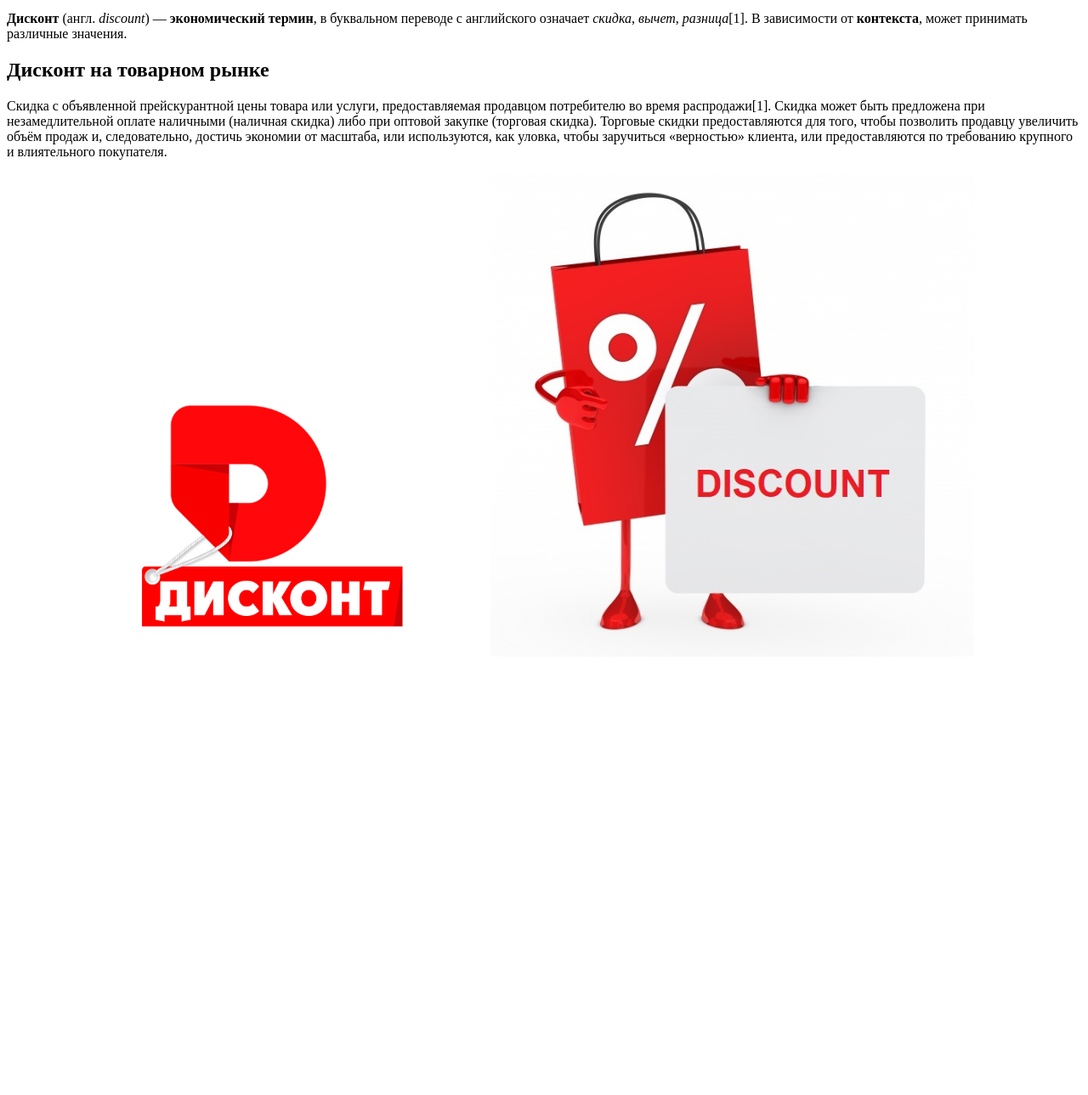
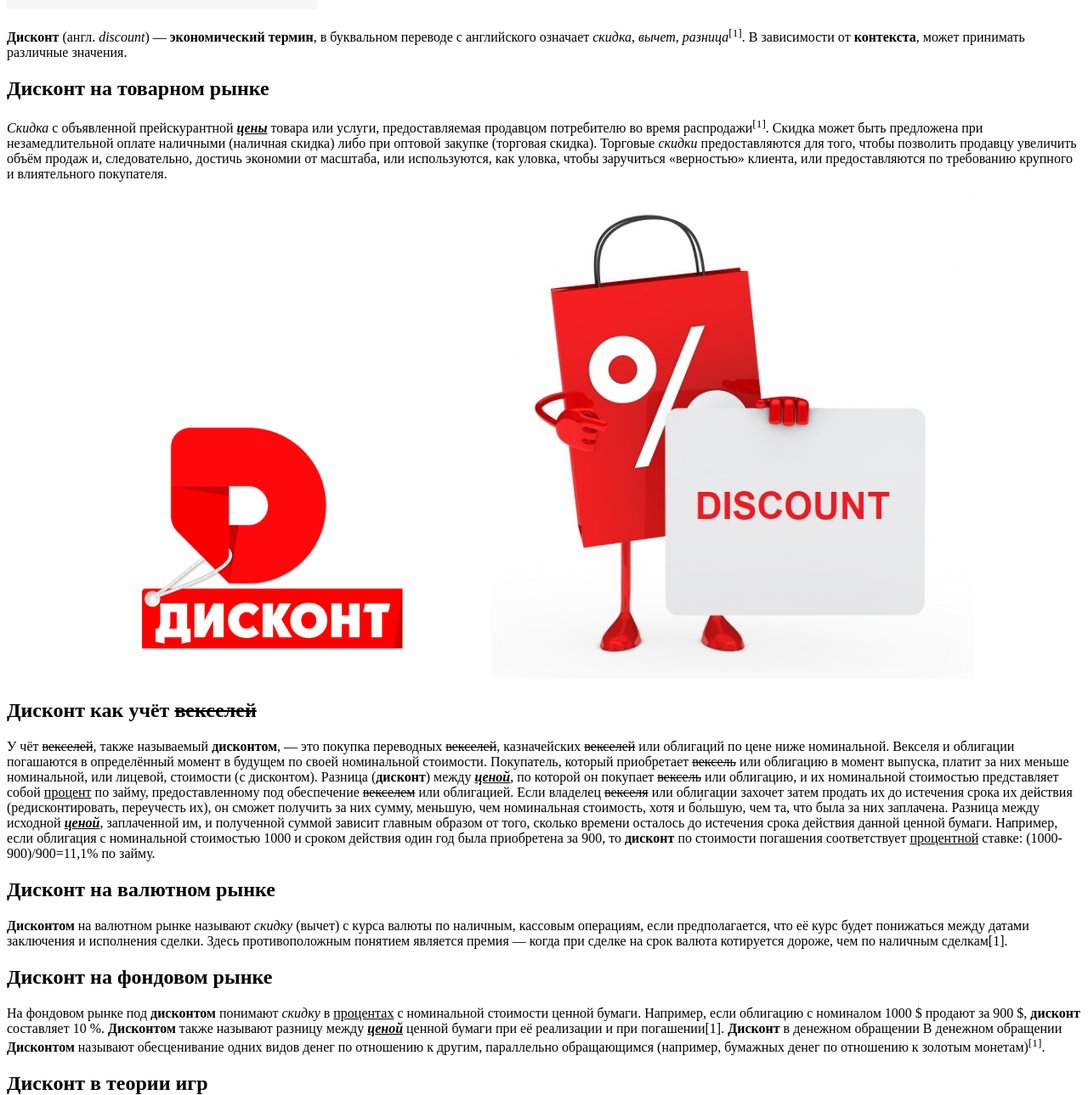
Before and after one commit to Zaxaroov/web-prog-nstu, a plain HTML site: page discount.html in a window 1280 px wide. Shown: the part 319-1608 px from the top of the page at 85% size. Before the commit the page ends 1108 px from the top, so only its background shows below. Drawn offline with Linux system fonts and the light colour scheme.

Commit message:
Форматирование текста

```diff
--- a/discount.html
+++ b/discount.html
@@ -1,10 +1,17 @@
+<!doctype html>
+<html>
+    <head>
+        <meta charset="UTF-8">
+        <title>Захаров Илья Максимович. Дисконт</title>
+    </head>
 <p>
+    <body>
     <h1>Дисконт</h1>
 </p>
 <img src="discount1.png" height="250">
 <p>
         <b>Дисконт</b> (англ. <i>discount</i>) — <b>экономический термин</b>, в буквальном
-    переводе с английского означает <i>скидка</i>, <i>вычет</i>, <i>разница</i>[1].
+    переводе с английского означает <i>скидка</i>, <i>вычет</i>, <i>разница</i><sup>[1]</sup>.
     В зависимости от <b>контекста</b>, может принимать различные значения.
 </p>
 
@@ -13,13 +20,66 @@
 </p>
 
 <p>
-    Скидка с объявленной прейскурантной цены товара или услуги,
+    <i>Скидка</i> с объявленной прейскурантной <b><u><i>цены</i></u></b> товара или услуги,
     предоставляемая продавцом потребителю во время
-    распродажи[1]. Скидка может быть предложена при незамедлительной оплате наличными (наличная скидка) либо при оптовой
-    закупке (торговая скидка). Торговые скидки предоставляются для
+    распродажи<sup>[1]</sup>. Скидка может быть предложена при незамедлительной оплате наличными (наличная скидка) либо при оптовой
+    закупке (торговая скидка). Торговые <i>скидки</i> предоставляются для
     того, чтобы позволить продавцу увеличить объём продаж и, следовательно, достичь экономии от масштаба, или используются,
     как уловка, чтобы заручиться «верностью» клиента, или предоставляются по требованию крупного и влиятельного покупателя.
 </p>
 <p>
     <img src="discount2.jpg" width="45%"><img src="discount3.jpg" width="45%">
 </p>
+<p>
+    <h2>Дисконт как учёт <s>векселей</s></h2>
+</p>
+<p>У
+    чёт <s>векселей</s>, также называемый <b>дисконтом</b>, — это покупка переводных <s>векселей</s>, казначейских <s>векселей</s> или облигаций по цене
+ниже номинальной. Векселя и облигации погашаются в определённый момент в будущем по своей номинальной стоимости.
+Покупатель, который приобретает <s>вексель</s> или облигацию в момент выпуска, платит за них меньше номинальной, или лицевой,
+стоимости (с дисконтом). Разница (<b>дисконт</b>) между <b><u><i>ценой</i></u></b>, по которой он покупает <s>вексель</s> или облигацию,
+ и их номинальной стоимостью представляет собой <u>процент</u> по займу, предоставленному
+под обеспечение <s>векселем</s> или облигацией. Если владелец <s>векселя</s> или облигации захочет затем продать их до истечения срока их
+действия (редисконтировать, переучесть их), он сможет получить
+за них сумму, меньшую, чем номинальная стоимость, хотя и бо́льшую, чем та, что была за них заплачена. Разница между исходной
+<b><u><i>ценой</i></u></b>, заплаченной им, и полученной суммой зависит главным
+образом от того, сколько времени осталось до истечения срока
+действия данной ценной бумаги. Например, если облигация с
+номинальной стоимостью 1000 и сроком действия один год была
+приобретена за 900, то <b>дисконт</b> по стоимости погашения соответствует <u>процентной</u> ставке: (1000-900)/900=11,1% по займу.
+</p>
+    <p>
+    <h2>Дисконт на валютном рынке</h2>
+    </p>
+<p>
+    <b>Дисконтом</b> на валютном рынке называют <i>скидку</i> (вычет) с курса
+валюты по наличным, кассовым операциям, если предполагается,
+что её курс будет понижаться между датами заключения и исполнения сделки. Здесь противоположным понятием является
+премия — когда при сделке на срок валюта котируется дороже,
+чем по наличным сделкам[1].
+</p>
+<p>
+    <h2>Дисконт на фондовом рынке</h2>
+</p>
+<p>На фондовом рынке под <b>дисконтом</b> понимают <i>скидку</i> в <u>процентах</u>
+с номинальной стоимости ценной бумаги. Например, если облигацию с номиналом 1000 $ продают за 900 $, <b>дисконт</b> составляет 10
+%. <b>Дисконтом</b> также называют разницу между <b><u><i>ценой</i></u></b> ценной бумаги при её реализации и при погашении[1].
+<b>Дисконт</b> в денежном обращении В денежном обращении <b>Дисконтом</b> называют обесценивание одних видов денег по отношению к другим,
+ параллельно обращающимся (например, бумажных денег по отношению к золотым монетам)<sup>[1]</sup>.
+</p>
+<p>
+    <h2>Дисконт в теории игр</h2>
+</p>
+<p>
+    В теории игр — текущая стоимость денежной единицы будущего
+периода, умноженная на вероятность повторения игры для игр с
+неизвестным числом повторений.
+</p>
+<p>
+    <h2>Залоговый дисконт</h2>
+</p>
+Разница между реальной рыночной стоимостью залогового имущества и его залоговой стоимостью,
+используемой для определения суммы выдаваемого банком кредита.
+</p>
+</body>
+</html>
```
